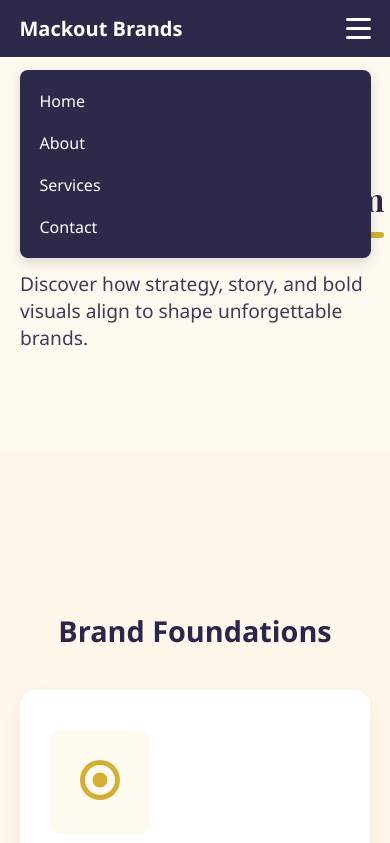
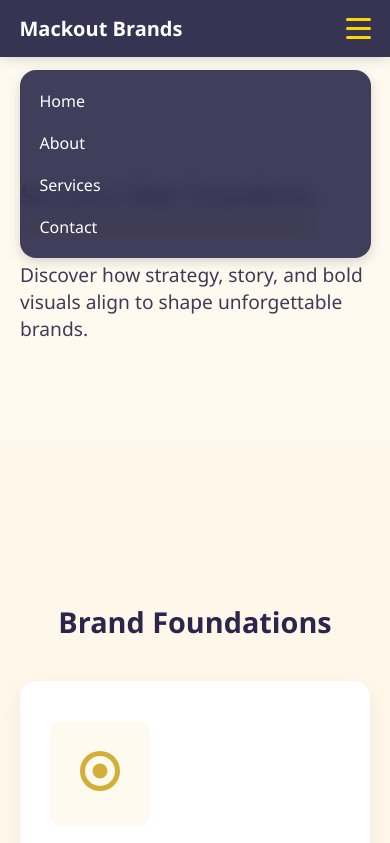
Before and after one commit to Guru592/mackout, a plain HTML site: page services.html in a window 390 px wide. Both pictures are taken after a click on the element 358 px from the left and 28 px from the top of the page. Shown: the top 843 px of the page. Drawn offline with nearby package versions, Linux system fonts and the light colour scheme.

Commit message:
navbar test

```diff
--- a/css/responsive.css
+++ b/css/responsive.css
@@ -80,7 +80,7 @@
 @media (max-width: 480px) {
   /* Smaller Phones */
   .typewriter {
-    font-size: 2rem;
+    font-size: 1.6rem;
   }
 
   .contact-hero h1 {
--- a/css/styles.css
+++ b/css/styles.css
@@ -48,7 +48,7 @@ body {
 }
 
 .nav-links a:hover {
-  color: #1ABC9C; /* Teal on hover */
+  color:#FFD700; /* Teal on hover */
 }
 
 /* === HAMBURGER MENU === */
@@ -62,12 +62,18 @@ body {
 .menu-toggle .bar {
   width: 25px;
   height: 3px;
-  background-color: white;
+  background-color: gold;
   transition: all 0.3s ease-in-out;
   border-radius: 2px;
 }
 
 @media screen and (max-width: 768px) {
+  .navbar {
+    padding: 15px 5%;
+    background-color: rgba(44, 42, 74, 0.95);
+    box-shadow: 0 2px 12px rgba(0, 0, 0, 0.15);
+  }
+
   .menu-toggle {
     display: flex;
   }
@@ -75,17 +81,32 @@ body {
   .nav-links {
     position: absolute;
     top: 70px;
-    right: 10%;
-    background-color: #2C2A4A;
+    right: 5%;
+    background-color:rgba(44, 42, 74, 0.9);
     flex-direction: column;
     align-items: flex-start;
-    width: 80%;
+    width: 90%;
     padding: 20px;
     display: none;
     gap: 20px;
-    border-radius: 8px;
+    border-radius: 16px;
     box-shadow: 0 4px 12px rgba(0,0,0,0.15);
+    backdrop-filter: blur(8px);
+
   }
+  .nav-links a {
+  width: 100%;
+  padding: 10px 0;
+  border-bottom: 1px solid rgba(255, 255, 255, 0.1);
+}
+
+.nav-links a:last-child {
+  border-bottom: none;
+}
+
+.nav-links a:hover {
+  color: #FFD700; /* Gold on hover */
+}
 
   .nav-links.active {
     display: flex;
```
